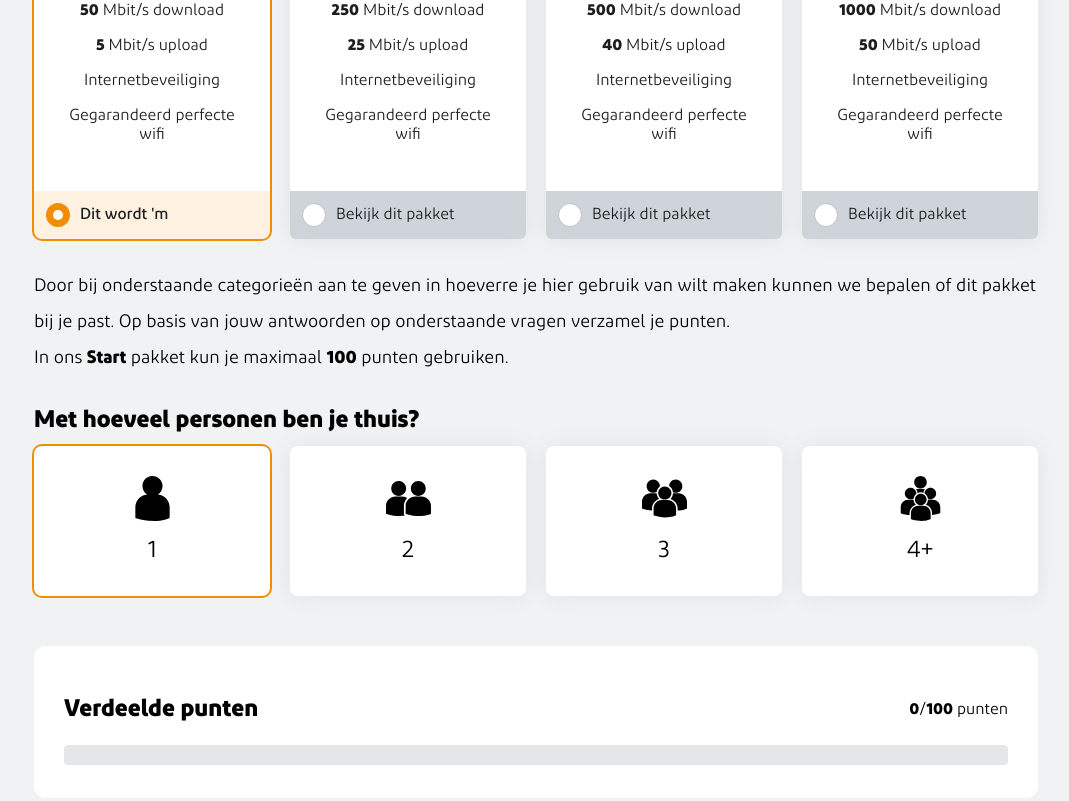
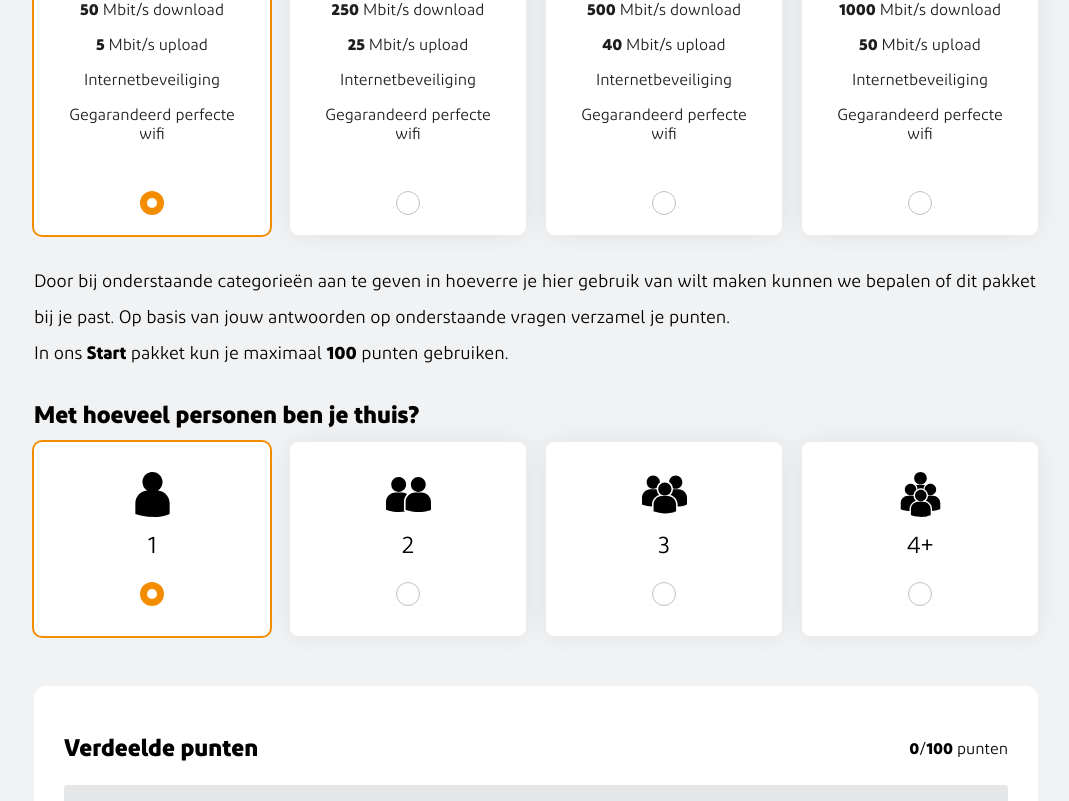
Before and after one commit to gerwinov/zg-point-distributer, a React (Create React App) app: page / in a window 1280 px wide. Shown: the part 411-1212 px from the top of the page, without its empty margins (104-1173 px from the left). Built offline with nearby package versions, Linux system fonts and the light colour scheme.

Commit message:
Radiobuttons updated

```diff
--- a/src/components/card/Card.js
+++ b/src/components/card/Card.js
@@ -31,10 +31,7 @@ class Card extends React.Component {
           <p>Internetbeveiliging</p>
           <p>Gegarandeerd perfecte wifi</p>
         </div>
-        <div className={styles.cardcheckbox}>
-          <span className={styles.cardcircle} />
-          <span className={styles.cardselecttitle}>{ this.props.active ? "Dit wordt 'm" : 'Bekijk dit pakket' }</span>
-        </div>
+        <span className={styles.cardcircle} />
       </button>
     );
   }
--- a/src/components/card/Card.module.scss
+++ b/src/components/card/Card.module.scss
@@ -5,15 +5,6 @@
   margin: 10px;
   border-radius: 8px;
   box-shadow: 0 0 25px 0 rgba(0, 0, 0, 0.07);
-
-  &checkbox {
-    display: flex;
-    align-items: center;
-    padding: 12px;
-    background-color: var(--silver-85);
-    border-radius: 0 0 6px 6px;
-    position: relative;
-  }
 
   &circle {
     display: flex;
@@ -25,18 +16,11 @@
     border: solid 1px var(--silver);
     background-color: var(--white);
     z-index: 1;
-    margin-right: 10px;
+    margin: 0 auto 20px;
   }
 
   &.active {
     box-shadow: 0 0 0 2px var(--orange);
-
-    .cardcheckbox {
-      background-color: rgba(248, 186, 102, 0.2);
-
-      .cardselecttitle {
-        font-weight: 500;
-      }
 
     .cardcircle {
       border: 0;
@@ -49,7 +33,6 @@
         height: 10px;
         border-radius: 50%;
         background-color: var(--white);
-        }
       }
     }
   }
--- a/src/components/radiobutton/RadioButton.js
+++ b/src/components/radiobutton/RadioButton.js
@@ -33,6 +33,7 @@ class RadioButton extends React.Component {
         <label htmlFor={`${this.props.name}-${this.props.value}`} className={styles.label}>
           <img className={styles.icon} src={this.props.icon} alt="peeps_logo" />
           <h2 className={styles.text}>{ this.props.displayValue }</h2>
+          <span className={styles.circle} />
         </label>
       </div>
     );
--- a/src/components/radiobutton/RadioButton.module.scss
+++ b/src/components/radiobutton/RadioButton.module.scss
@@ -22,8 +22,35 @@
   }
 }
 
+.circle {
+  display: flex;
+  justify-content: center;
+  align-items: center;
+  width: 24px;
+  height: 24px;
+  border-radius: 50%;
+  border: solid 1px var(--silver);
+  background-color: var(--white);
+  z-index: 1;
+  margin: 20px auto 0;
+}
+
 .checked > .label {
   box-shadow: 0 0 0 2px var(--orange);
+
+  .circle {
+    border: 0;
+    background-color: var(--orange);
+
+    &::after {
+      content: '';
+      display: inline-block;
+      width: 10px;
+      height: 10px;
+      border-radius: 50%;
+      background-color: var(--white);
+    }
+  }
 }
 
 .icon {
```
Lines whose indentation alone changed are shown as unchanged.
